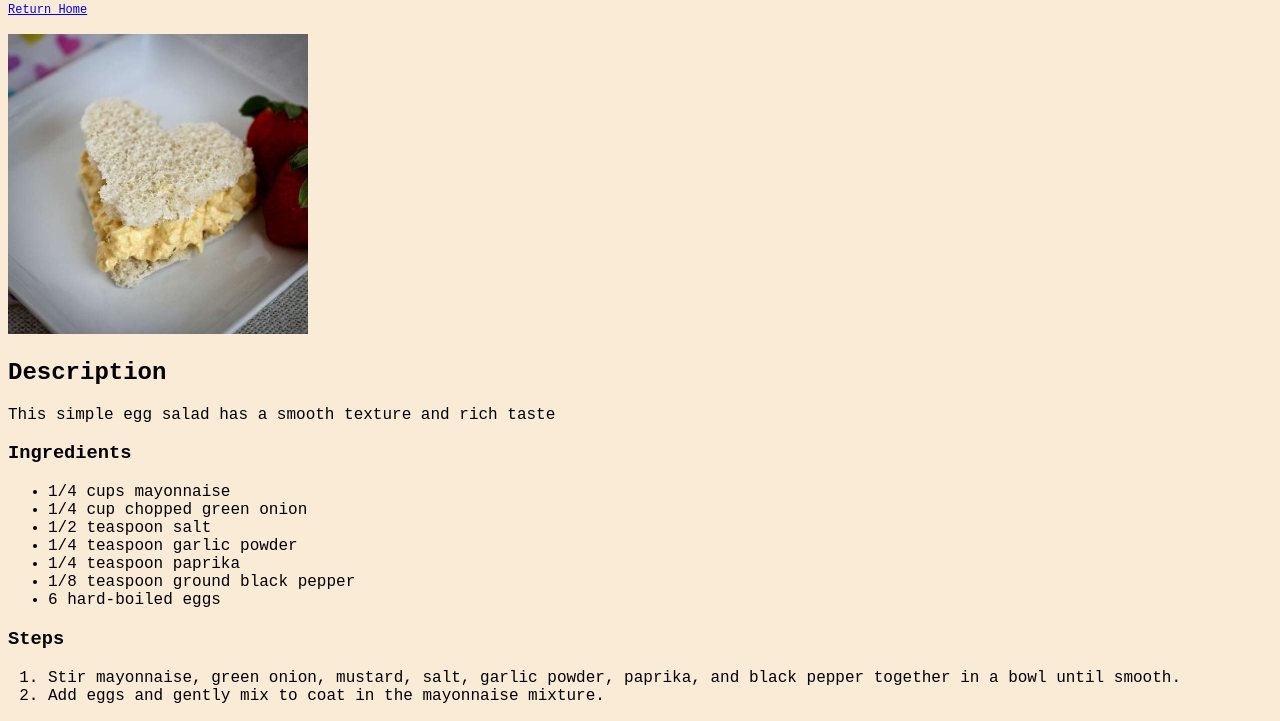
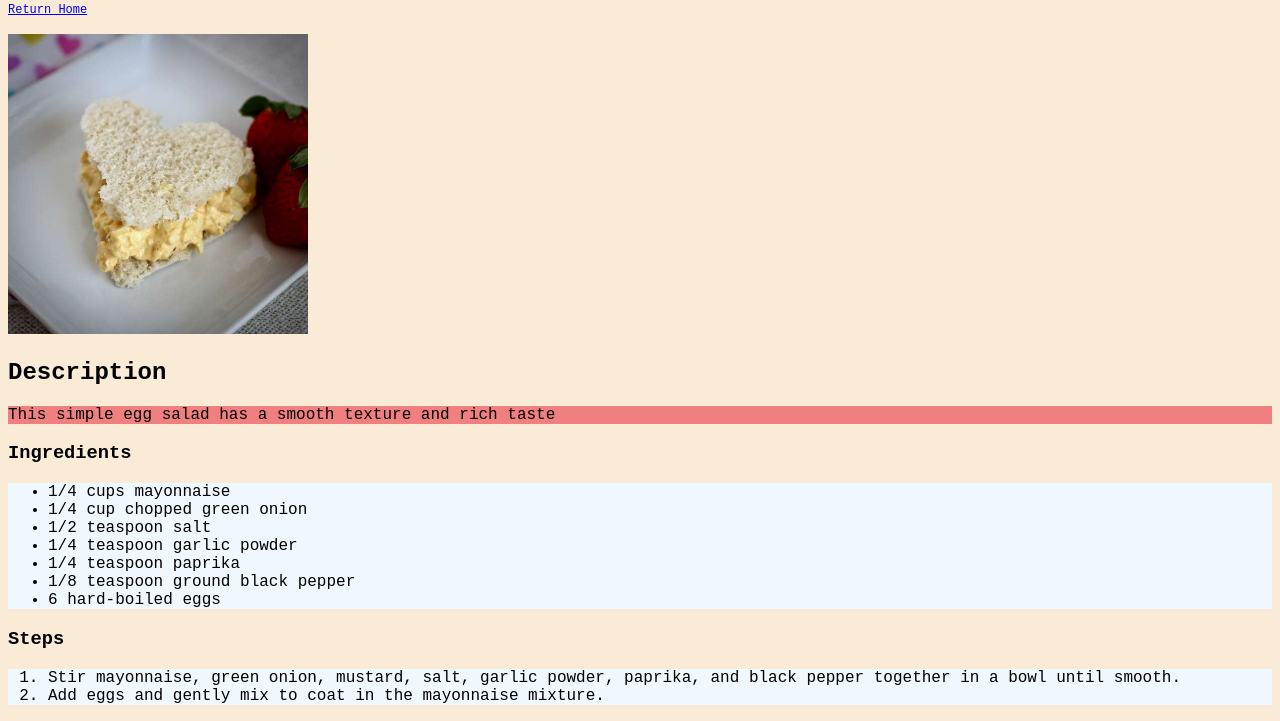
Before and after one commit to Snizze/odin-recipes, a plain HTML site: page recipes/egg_salad.html in a window 1280 px wide. Shown: the part 80-801 px from the top of the page. Drawn offline with Linux system fonts and the light colour scheme.

Commit message:
Add class identifiers to html & update recipestyle.css

```diff
--- a/recipes/egg_salad.html
+++ b/recipes/egg_salad.html
@@ -12,9 +12,9 @@
     <p><a class="home" href="../index.html" class="home">Return Home</a></p>
     <img src="egg_salad.jpeg" alt="Egg Salad">
     <h2>Description</h2>
-    <p>This simple egg salad has a smooth texture and rich taste</p>
+    <p class="description">This simple egg salad has a smooth texture and rich taste</p>
     <h3>Ingredients</h3>
-    <ul>
+    <ul class="list">
         <li>1/4 cups mayonnaise</li>
         <li>1/4 cup chopped green onion</li>
         <li>1/2 teaspoon salt</li>
@@ -24,7 +24,7 @@
         <li>6 hard-boiled eggs</li>
     </ul>
     <h3>Steps</h3>
-    <ol>
+    <ol class="list">
         <li>Stir mayonnaise, green onion, mustard, salt, garlic powder, paprika, and black pepper together in a bowl until smooth.</li>
         <li>Add eggs and gently mix to coat in the mayonnaise mixture.</li>
     </ol>
--- a/recipes/recipestyle.css
+++ b/recipes/recipestyle.css
@@ -11,3 +11,11 @@ img {
 .home {
     font-size: 12px;
 }
+
+.list {
+    background-color: aliceblue;
+}
+
+.description {
+    background-color: lightcoral;
+}
```
Also changed, not shown: recipes/cheesecake.html (+3 -3 lines), recipes/ribeye_steak.html (+3 -3 lines).
